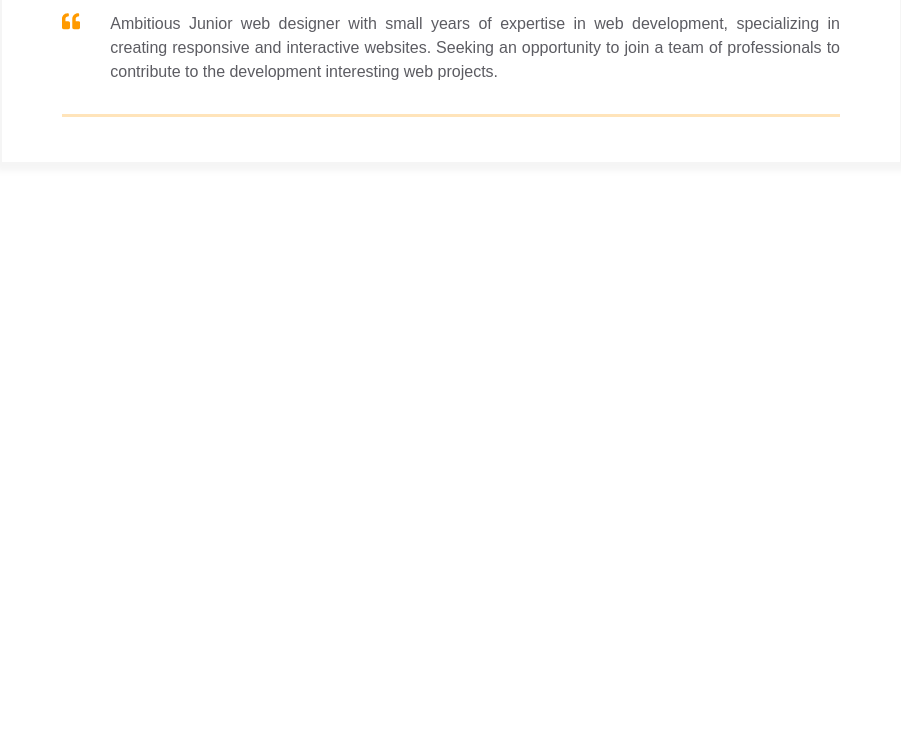
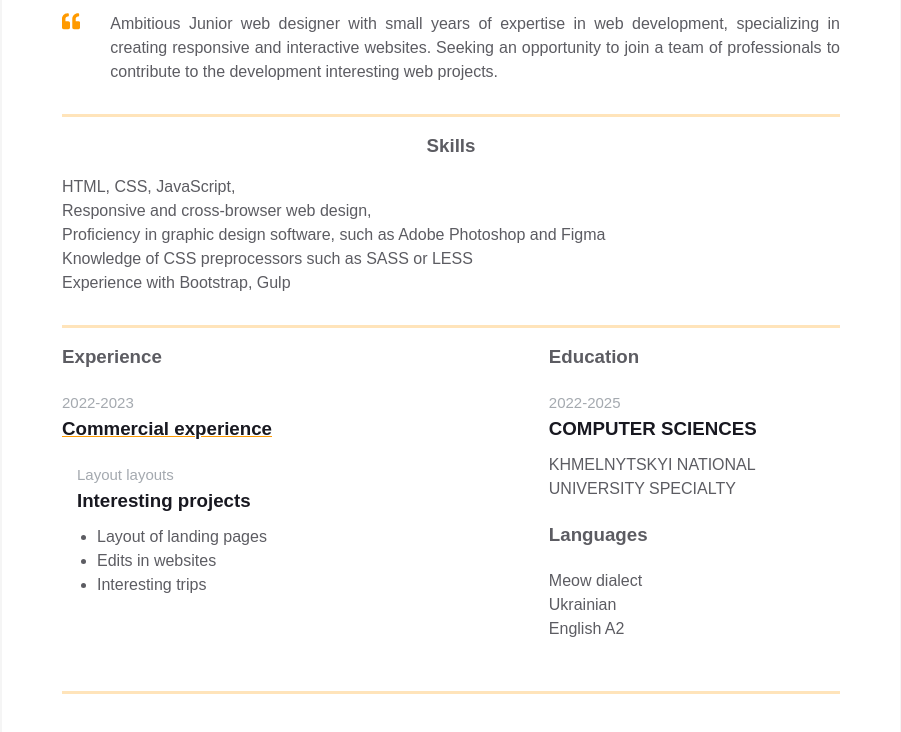
Before and after one commit to ANBISH/ANBISH.github.io, a plain HTML site: page index.html in a window 1280 px wide. Shown: the part 338-1070 px from the top of the page, without its empty margins (189-1090 px from the left). Before the commit the page ends 800 px from the top, so only its background shows below. Drawn offline with Linux system fonts and the light colour scheme.

Commit message:
Add skills_block and Experience block template and Experiences and Additional info

```diff
--- a/index.html
+++ b/index.html
@@ -79,7 +79,78 @@
                         </div>
                     </div>
                 </div>
+                <div class="container">
+                    <div class="resume__block">
+                        <div class="skills">
+                            <h3 class="skills__header">Skills</h3>
+                            <p class="skills__text">
+                                HTML, CSS, JavaScript, <br> Responsive and cross-browser web design, <br>
+                                Proficiency in
+                                graphic
+                                design software, such as Adobe Photoshop and Figma
+                                <br>
+                                Knowledge of CSS preprocessors such as SASS or LESS
+                                <br>
+                                Experience with Bootstrap, Gulp
+                            </p>
+                        </div>
+                    </div>
+                </div>
+                <div class="container">
+                    <div class="resume__block">
+                        <div class="main-info fh">
+                            <div class="experiences">
+                                <h3 class="experiences__header">Experience</h3>
+                                <div class="experiences__company">
+                                    <div class="experiences__company-header">
+                                        <span class="experiences__company-header-durability">2022-2023</span>
+                                        <h3 class="experiences__company-header-name">Commercial experience</h3>
+                                    </div>
 
+                                    <div class="experiences__company-project">
+                                        <span class="experiences__company-project-role">
+                                            Layout layouts</span>
+                                        <h3 class="experiences__company-project-name">Interesting projects</h3>
+                                        <ul class="experiences__company-project-responsibilities">
+                                            <li>Layout of landing pages</li>
+                                            <li>Edits in websites</li>
+                                            <li>Interesting trips</li>
+                                        </ul>
+                                    </div>
+                                </div>
+                            </div>
+
+                            <div class="additional-info fv">
+                                <div class="additional-info fv">
+                                    <div class="additional-info__education">
+                                        <h3 class="additional-info__education-header">Education</h3>
+                                        <div class="additional-info__education-university">
+                                            <span
+                                                class="additional-info__education-university-durability">2022-2025</span>
+                                            <h3 class="additional-info__education-university-speciality">
+                                                COMPUTER SCIENCES
+                                            </h3>
+                                            <p class="additional-info__education-university-name">
+                                                KHMELNYTSKYI NATIONAL UNIVERSITY SPECIALTY
+                                            </p>
+                                        </div>
+                                    </div>
+
+                                    <div class="additional-info__languages">
+                                        <h3 class="additional-info__languages-header">Languages</h3>
+                                        <p class="additional-info__languages-item">Meow dialect</p>
+                                        <p class="additional-info__languages-item">
+                                            Ukrainian
+                                        </p>
+                                        <p class="additional-info__languages-item">
+                                            English A2
+                                        </p>
+                                    </div>
+                                </div>
+                            </div>
+                        </div>
+                    </div>
+                </div>
             </div>
         </div>
     </main>
```
